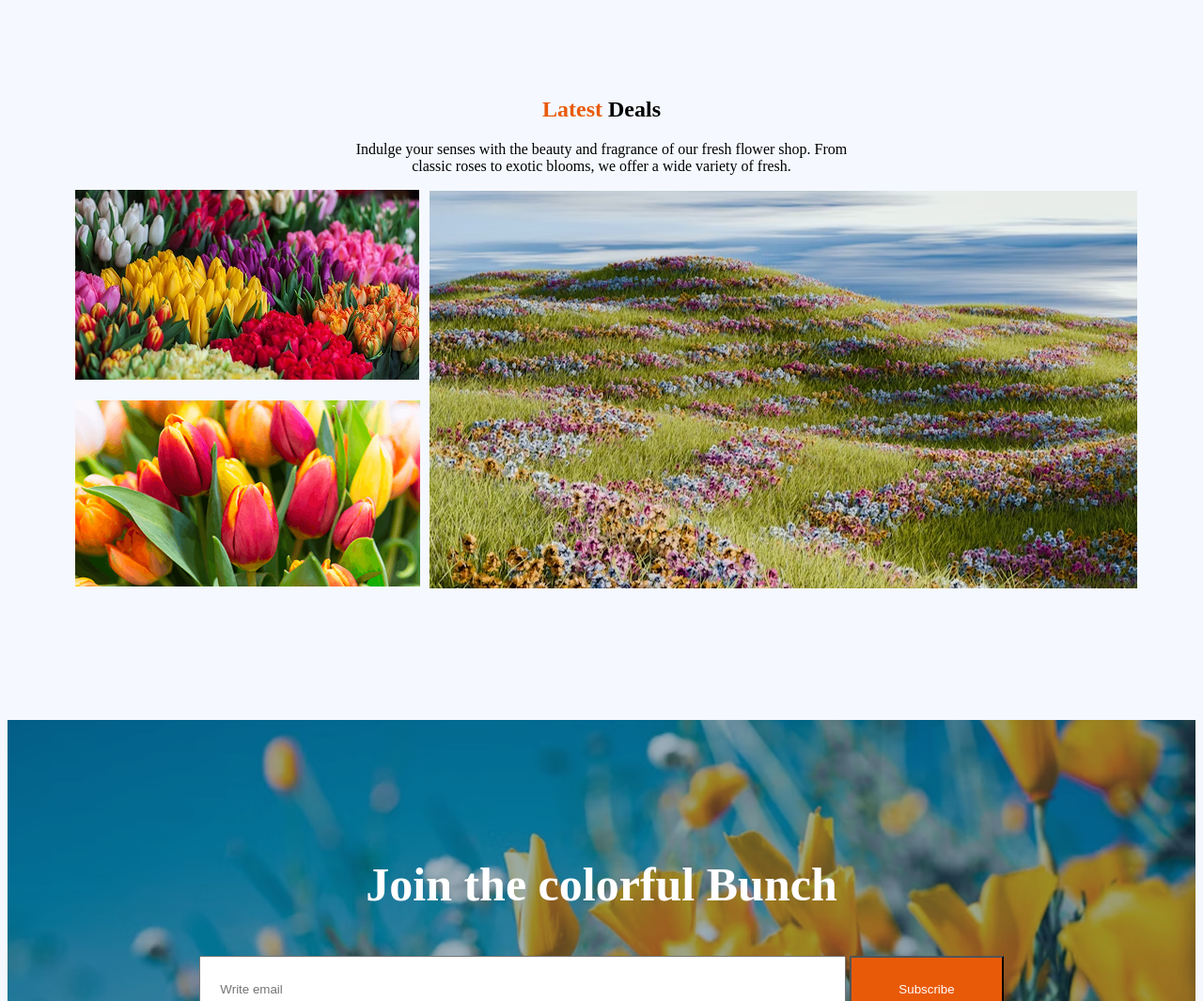
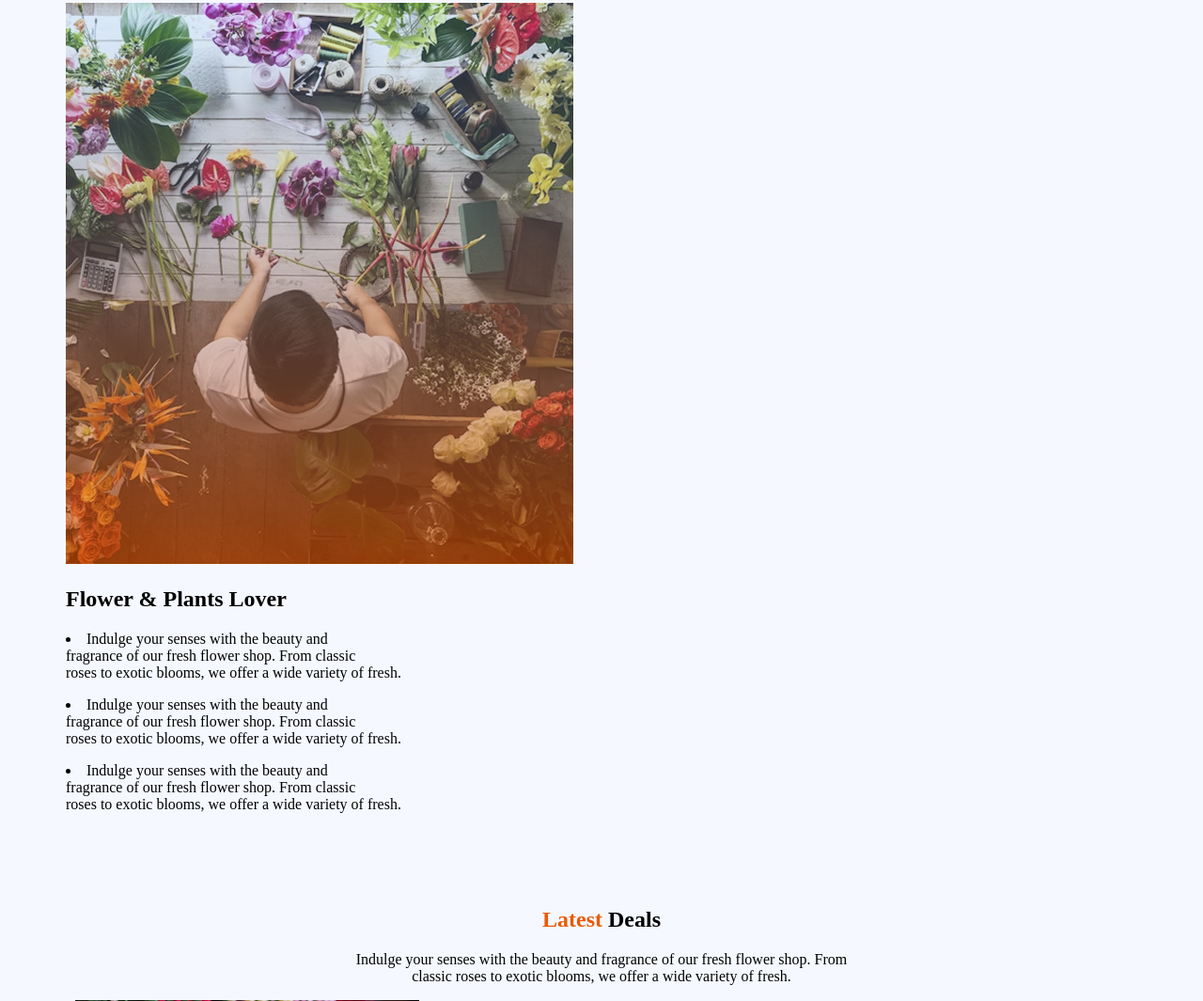
Before and after one commit to miraz7914/B-12-A-02, a plain HTML site: page index.html in a window 1280 px wide. Shown: the part 1777-2842 px from the top of the page at 94% size. Drawn offline with Linux system fonts and the light colour scheme.

```diff
--- a/index.html
+++ b/index.html
@@ -90,6 +90,13 @@
           </div>
       </div>
     </section>
+    <div>
+       <img src="assets/flower-store.png" alt="">
+         <h2>Flower & Plants Lover</h2>
+         <p><li>Indulge your senses with the beauty and <br>fragrance of our fresh flower shop. From classic <br> roses to exotic blooms, we offer a wide variety of fresh.</li></p>
+         <p><li>Indulge your senses with the beauty and <br>fragrance of our fresh flower shop. From classic <br> roses to exotic blooms, we offer a wide variety of fresh.</li></p>
+         <p><li>Indulge your senses with the beauty and <br>fragrance of our fresh flower shop. From classic <br> roses to exotic blooms, we offer a wide variety of fresh.</li></p>
+    </div>
     <div class="plant-area">
        <div class="plant-title">
           <h2> <span class="span">Latest</span>  Deals</h2>
```
